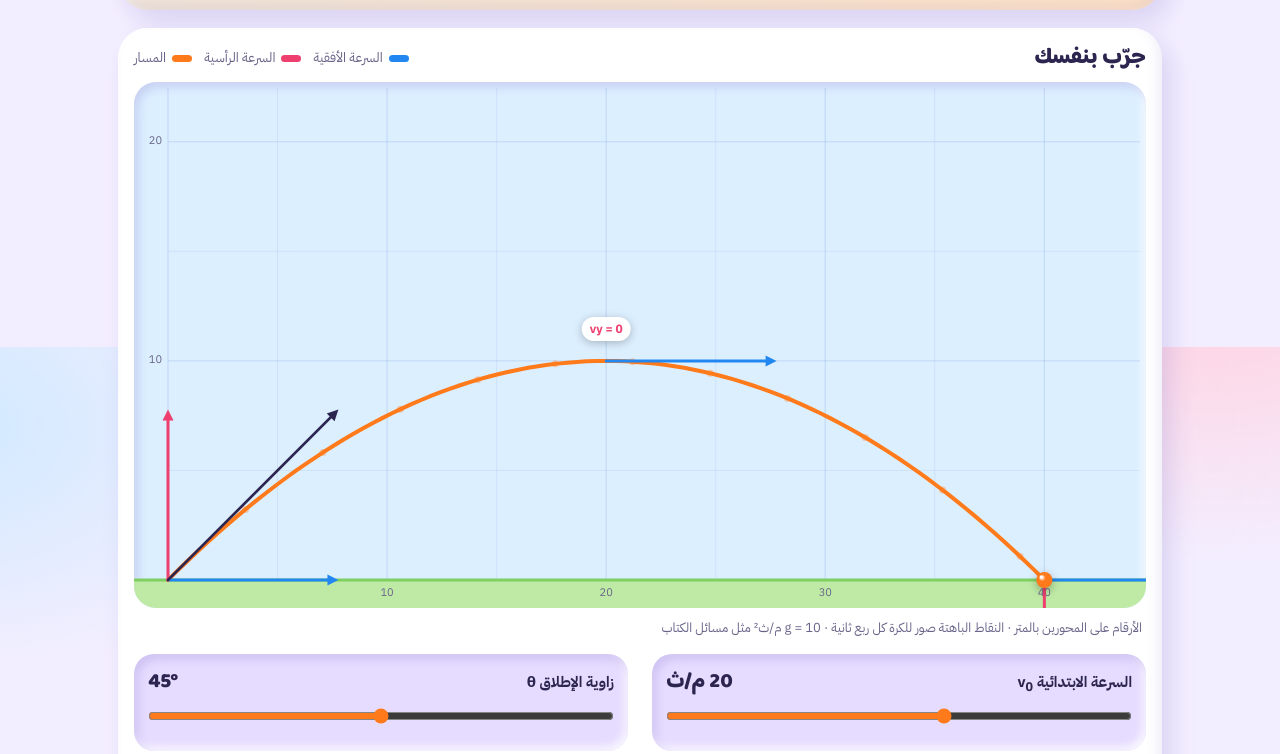
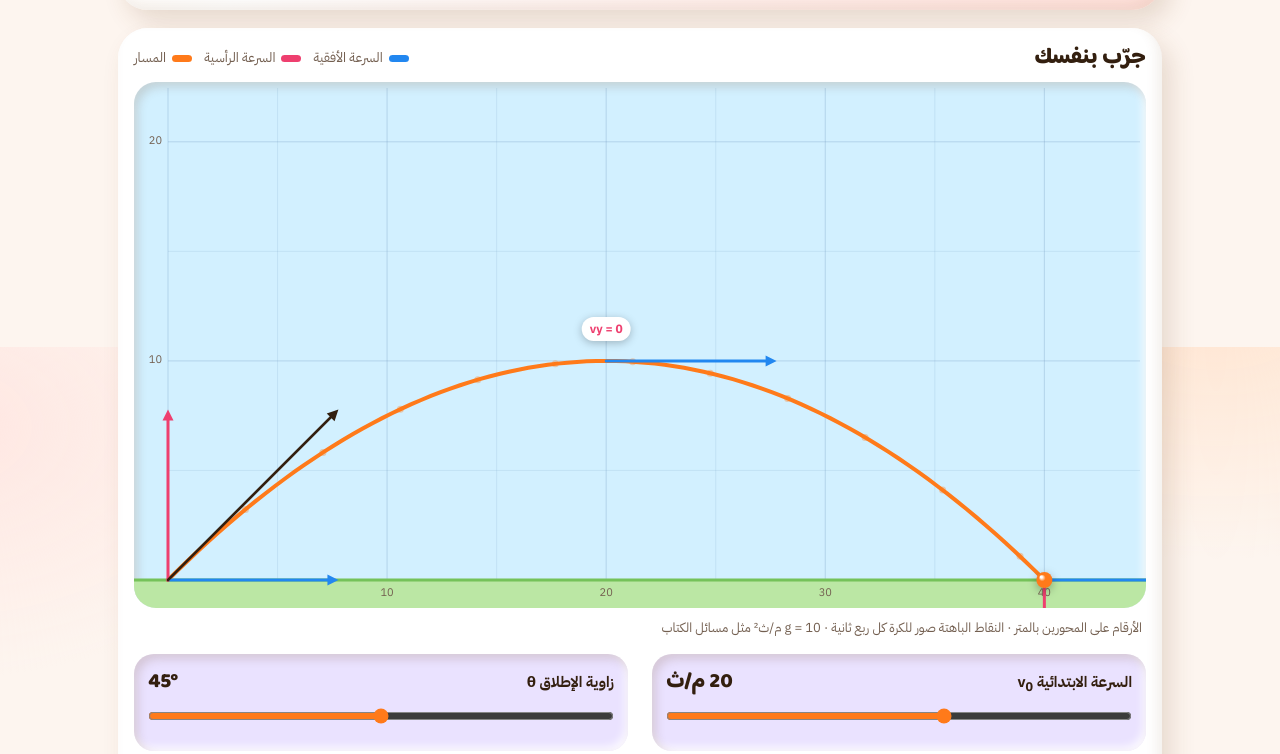
Before and after one commit to insightosis/masar, a plain HTML site: page lessons/phy-u1-1-3.html in a window 1280 px wide. Shown: the part 453-1207 px from the top of the page. Drawn offline with Linux system fonts and the light colour scheme.

Commit message:
Hue-pair colour system, overlap fixes, flexible course, richer latest page
- Colours follow the StudyCore approach: near-neutral ground tinted by the page's hue pair,
  lessons set data-subject; title card washes stay in one family
- Trip diagram labels moved clear of the arrows; long symbols get a smaller bubble
- The online course is marked as flexible in the timetable
- latest.html carries KEY-POINT and HOOK-SEED lines for the ChatGPT task

Co-Authored-By: Claude Opus 5.5 <noreply@anthropic.com>
Claude-Session: https://claude.ai/code/session_01N35Hs5Zb49hnRfQLhTwduC

```diff
--- a/assets/site.css
+++ b/assets/site.css
@@ -1,52 +1,64 @@
 :root{
-  /* Masar hub: soft clay on a lilac sky (light) or a plum night (dark). Every card is a puffy clay tile;
-     each subject brings its own colour through --sc, from which --soft (fills) and --ink (text) are derived. */
-  --bg:#f3eeff;
-  --card:#ffffff;
-  --text:#2c2550;
-  --muted:#686489;
-  --line:rgba(110,92,190,.18);
-  --accent:#ff5f8f;
-  --accent-soft:#ffd6e3;
-  --pink-ink:#d63b6c;
-  --ok:#14a466;
-  --ok-soft:#cff5e2;
-  --bad:#e0365f;
-  --p-peach:#ffe2c4; --p-mint:#cdf6e4; --p-pink:#ffd9e6; --p-lav:#e6dcff; --p-sky:#d6ecff; --p-butter:#fff0b8;
-  --hook-ink:#80580a;
-  --sky:#dcefff; --ground:#bfeaa6; --ground-line:#7fcf63; --gridline:rgba(90,130,210,.22);
-  --clay:9px 12px 24px rgba(108,86,190,.18), inset -5px -7px 12px rgba(108,86,190,.10), inset 5px 6px 12px rgba(255,255,255,.9);
-  --clay-sm:5px 7px 14px rgba(108,86,190,.16), inset -3px -4px 8px rgba(108,86,190,.09), inset 3px 4px 8px rgba(255,255,255,.9);
-  --press:inset 4px 5px 10px rgba(108,86,190,.20), inset -3px -4px 8px rgba(255,255,255,.85);
-  --glow1:#ffd3e2; --glow2:#cfe9ff; --glow3:#e2d6ff;
+  /* Masar colour system (after QElite/StudyCore): a near-neutral ground tinted by the page's hue pair,
+     the hue doing its work in accents and washes. The hub uses lilac→pink; each lesson sets
+     data-subject on <html> to its own pair. Pastel fills (--p-*) are a fixed shared set and may mix. */
+  --hue:292; --hue2:332;
   --r:26px;
   --display:"Baloo Bhaijaan 2","IBM Plex Sans Arabic",system-ui,sans-serif;
   --body:"IBM Plex Sans Arabic",system-ui,"Segoe UI",Tahoma,sans-serif;
   --mono:"JetBrains Mono",ui-monospace,Menlo,monospace;
+}
+:root[data-subject="physics"]  {--hue:58; --hue2:28}
+:root[data-subject="chemistry"]{--hue:168;--hue2:196}
+:root[data-subject="biology"]  {--hue:136;--hue2:110}
+:root[data-subject="math"]     {--hue:292;--hue2:262}
+:root[data-subject="geology"]  {--hue:38; --hue2:12}
+:root{
+  --bg:oklch(.975 .012 var(--hue));
+  --card:oklch(1 0 0);
+  --text:oklch(.26 .04 var(--hue));
+  --muted:oklch(.50 .035 var(--hue));
+  --line:oklch(.86 .03 var(--hue));
+  --accent:oklch(.62 .18 var(--hue2));
+  --accent-soft:oklch(.92 .055 var(--hue2));
+  --pink-ink:oklch(.52 .19 var(--hue2));
+  --wash:oklch(.95 .045 var(--hue)); --wash2:oklch(.94 .05 var(--hue2));
+  --ok:#139a5f; --ok-soft:#d3f4e3; --bad:#dc2f5a;
+  --p-peach:oklch(.93 .06 60); --p-mint:oklch(.94 .055 165); --p-pink:oklch(.93 .055 0); --p-lav:oklch(.93 .05 295); --p-sky:oklch(.93 .05 235); --p-butter:oklch(.95 .07 95);
+  --hook-ink:oklch(.45 .1 75);
+  --sky:oklch(.94 .04 235); --ground:oklch(.88 .1 135); --ground-line:oklch(.74 .16 138); --gridline:oklch(.6 .08 250 / .25);
+  --clay:9px 12px 24px oklch(.45 .08 var(--hue) / .16), inset -5px -7px 12px oklch(.45 .08 var(--hue) / .09), inset 5px 6px 12px rgba(255,255,255,.9);
+  --clay-sm:5px 7px 14px oklch(.45 .08 var(--hue) / .15), inset -3px -4px 8px oklch(.45 .08 var(--hue) / .08), inset 3px 4px 8px rgba(255,255,255,.9);
+  --press:inset 4px 5px 10px oklch(.45 .08 var(--hue) / .18), inset -3px -4px 8px rgba(255,255,255,.85);
+  --glow1:oklch(.94 .04 var(--hue)); --glow2:oklch(.95 .035 var(--hue2)); --glow3:oklch(.96 .03 var(--hue));
   color-scheme:light;
 }
 @media (prefers-color-scheme:dark){:root:not([data-theme="light"]){
-  --bg:#181430; --card:#272149; --text:#f2eeff; --muted:#b1aad6; --line:rgba(200,185,255,.16);
-  --accent:#ff6f9b; --accent-soft:#5a2b4a; --pink-ink:#ff8fb3; --ok:#4fdc98; --ok-soft:#1d4a3a; --bad:#ff6f8f;
-  --p-peach:#4a3326; --p-mint:#1f4438; --p-pink:#4d2a3f; --p-lav:#3a2f66; --p-sky:#22395c; --p-butter:#4a4020;
-  --hook-ink:#ffd77a;
-  --sky:#1e2a4d; --ground:#2c4a2a; --ground-line:#5fae4a; --gridline:rgba(150,170,255,.16);
-  --clay:9px 12px 26px rgba(0,0,0,.45), inset -5px -7px 12px rgba(0,0,0,.28), inset 5px 6px 12px rgba(255,255,255,.08);
-  --clay-sm:5px 7px 14px rgba(0,0,0,.4), inset -3px -4px 8px rgba(0,0,0,.25), inset 3px 4px 8px rgba(255,255,255,.07);
+  --bg:oklch(.18 .018 var(--hue)); --card:oklch(.245 .024 var(--hue)); --text:oklch(.96 .012 var(--hue)); --muted:oklch(.74 .035 var(--hue)); --line:oklch(.38 .03 var(--hue));
+  --accent:oklch(.76 .15 var(--hue2)); --accent-soft:oklch(.36 .08 var(--hue2)); --pink-ink:oklch(.80 .14 var(--hue2));
+  --wash:oklch(.30 .06 var(--hue)); --wash2:oklch(.29 .06 var(--hue2));
+  --ok:#4fdc98; --ok-soft:#1d4a3a; --bad:#ff6f8f;
+  --p-peach:oklch(.34 .06 60); --p-mint:oklch(.34 .055 165); --p-pink:oklch(.34 .06 0); --p-lav:oklch(.34 .06 295); --p-sky:oklch(.34 .06 235); --p-butter:oklch(.36 .06 95);
+  --hook-ink:oklch(.88 .12 90);
+  --sky:oklch(.27 .05 250); --ground:oklch(.36 .07 140); --ground-line:oklch(.62 .14 140); --gridline:oklch(.8 .06 250 / .16);
+  --clay:9px 12px 26px rgba(0,0,0,.45), inset -5px -7px 12px rgba(0,0,0,.28), inset 5px 6px 12px rgba(255,255,255,.07);
+  --clay-sm:5px 7px 14px rgba(0,0,0,.4), inset -3px -4px 8px rgba(0,0,0,.25), inset 3px 4px 8px rgba(255,255,255,.06);
   --press:inset 4px 5px 10px rgba(0,0,0,.45), inset -3px -4px 8px rgba(255,255,255,.06);
-  --glow1:#3b1f45; --glow2:#1b2c52; --glow3:#2c2160;
+  --glow1:oklch(.25 .05 var(--hue)); --glow2:oklch(.24 .05 var(--hue2)); --glow3:oklch(.22 .04 var(--hue));
   color-scheme:dark;
 }}
 :root[data-theme="dark"]{
-  --bg:#181430; --card:#272149; --text:#f2eeff; --muted:#b1aad6; --line:rgba(200,185,255,.16);
-  --accent:#ff6f9b; --accent-soft:#5a2b4a; --pink-ink:#ff8fb3; --ok:#4fdc98; --ok-soft:#1d4a3a; --bad:#ff6f8f;
-  --p-peach:#4a3326; --p-mint:#1f4438; --p-pink:#4d2a3f; --p-lav:#3a2f66; --p-sky:#22395c; --p-butter:#4a4020;
-  --hook-ink:#ffd77a;
-  --sky:#1e2a4d; --ground:#2c4a2a; --ground-line:#5fae4a; --gridline:rgba(150,170,255,.16);
-  --clay:9px 12px 26px rgba(0,0,0,.45), inset -5px -7px 12px rgba(0,0,0,.28), inset 5px 6px 12px rgba(255,255,255,.08);
-  --clay-sm:5px 7px 14px rgba(0,0,0,.4), inset -3px -4px 8px rgba(0,0,0,.25), inset 3px 4px 8px rgba(255,255,255,.07);
+  --bg:oklch(.18 .018 var(--hue)); --card:oklch(.245 .024 var(--hue)); --text:oklch(.96 .012 var(--hue)); --muted:oklch(.74 .035 var(--hue)); --line:oklch(.38 .03 var(--hue));
+  --accent:oklch(.76 .15 var(--hue2)); --accent-soft:oklch(.36 .08 var(--hue2)); --pink-ink:oklch(.80 .14 var(--hue2));
+  --wash:oklch(.30 .06 var(--hue)); --wash2:oklch(.29 .06 var(--hue2));
+  --ok:#4fdc98; --ok-soft:#1d4a3a; --bad:#ff6f8f;
+  --p-peach:oklch(.34 .06 60); --p-mint:oklch(.34 .055 165); --p-pink:oklch(.34 .06 0); --p-lav:oklch(.34 .06 295); --p-sky:oklch(.34 .06 235); --p-butter:oklch(.36 .06 95);
+  --hook-ink:oklch(.88 .12 90);
+  --sky:oklch(.27 .05 250); --ground:oklch(.36 .07 140); --ground-line:oklch(.62 .14 140); --gridline:oklch(.8 .06 250 / .16);
+  --clay:9px 12px 26px rgba(0,0,0,.45), inset -5px -7px 12px rgba(0,0,0,.28), inset 5px 6px 12px rgba(255,255,255,.07);
+  --clay-sm:5px 7px 14px rgba(0,0,0,.4), inset -3px -4px 8px rgba(0,0,0,.25), inset 3px 4px 8px rgba(255,255,255,.06);
   --press:inset 4px 5px 10px rgba(0,0,0,.45), inset -3px -4px 8px rgba(255,255,255,.06);
-  --glow1:#3b1f45; --glow2:#1b2c52; --glow3:#2c2160;
+  --glow1:oklch(.25 .05 var(--hue)); --glow2:oklch(.24 .05 var(--hue2)); --glow3:oklch(.22 .04 var(--hue));
   color-scheme:dark;
 }
 /* subject colour: any element that sets --sc gets a matching fill and a readable text colour for the theme */
--- a/lessons/phy-u1-1-3.html
+++ b/lessons/phy-u1-1-3.html
@@ -1,5 +1,5 @@
 <!DOCTYPE html>
-<html lang="ar" dir="rtl">
+<html lang="ar" dir="rtl" data-subject="physics">
 <head>
 <meta charset="utf-8">
 <meta name="viewport" content="width=device-width, initial-scale=1">
@@ -15,7 +15,7 @@
 @media (prefers-color-scheme:dark){:root:not([data-theme="light"]){--path:#ff9a4d;--vx:#5aaeff;--vy:#ff6f93;--g:#a98bff}}
 :root[data-theme="dark"]{--path:#ff9a4d;--vx:#5aaeff;--vy:#ff6f93;--g:#a98bff}
 .top .brand{font-size:1.05rem}
-.hero{margin-top:14px;padding:24px 24px 14px;border-radius:30px;background:linear-gradient(170deg,var(--p-sky) 0%,var(--p-peach) 100%);box-shadow:var(--clay)}
+.hero{margin-top:14px;padding:24px 24px 14px;border-radius:30px;background:linear-gradient(160deg,var(--wash) 0%,var(--card) 55%,var(--wash2) 100%);box-shadow:var(--clay)}
 .hero .eyebrow{margin:0;font-weight:700;color:var(--ink)}
 .hero h1{font-size:clamp(2.5rem,9vw,4.2rem);margin:.05em 0 .15em}
 .hero p{max-width:58ch;font-size:1.1rem;margin:0}
@@ -66,6 +66,7 @@ svg{max-width:100%;height:auto;display:block}
 .sym{display:grid;grid-template-columns:64px 1fr;gap:12px;align-items:start;padding:14px;border-radius:24px;background:var(--card);box-shadow:var(--clay-sm)}
 .sym .bub{width:64px;height:64px;border-radius:50%;display:grid;place-items:center;background:var(--bb,var(--p-peach));box-shadow:var(--clay-sm);font-family:"Noto Serif",Georgia,serif;font-style:italic;font-weight:700;font-size:1.45rem;color:var(--bc,var(--ink));direction:ltr}
 .sym .bub sub{font-size:.55em}
+.sym .bub.sm{font-size:1.1rem}
 .sym h3{margin:0;font-size:1.1rem}
 .sym .en{direction:ltr;unicode-bidi:isolate;font-size:12.5px;color:var(--muted);font-weight:500}
 .sym p{margin:2px 0 0;font-size:14.5px;line-height:1.65}
@@ -139,7 +140,7 @@ svg{max-width:100%;height:auto;display:block}
 .q .opts button:disabled{cursor:default}
 .why{margin:10px 0 0;font-size:14.5px;color:var(--muted)}
 .why[hidden]{display:none}
-.sum{padding:22px;border-radius:30px;background:linear-gradient(150deg,var(--p-peach),var(--p-sky));box-shadow:var(--clay)}
+.sum{padding:22px;border-radius:30px;background:linear-gradient(150deg,var(--wash),var(--wash2));box-shadow:var(--clay)}
 .sum ol{margin:0;padding-inline-start:1.3em;display:grid;gap:6px;font-size:1.05rem}
 .more{display:flex;flex-wrap:wrap;gap:10px;align-items:center;margin-top:14px;color:var(--muted);font-size:15px}
 .links{display:grid;gap:10px}
@@ -207,12 +208,12 @@ svg{max-width:100%;height:auto;display:block}
   <div class="syms">
     <div class="sym"><span class="bub"><span>v<sub>0</sub></span></span><div><h3>السرعة الابتدائية <span class="en">Initial velocity</span></h3><p>سرعة الكرة لحظة خروجها من يدك (م/ث).</p><span class="hook">الصفر = لحظة الصفر، بداية الرحلة.</span></div></div>
     <div class="sym"><span class="bub"><span>θ</span></span><div><h3>زاوية الإطلاق <span class="en">Launch angle</span></h3><p>الزاوية بين اتجاه الرمية والأرض (المحور الأفقي).</p><span class="hook">تخيّل عقرب ساعة يرتفع عن خط الأرض.</span></div></div>
-    <div class="sym" style="--bb:var(--p-sky);--bc:var(--vx)"><span class="bub"><span>v<sub>0x</sub></span></span><div><h3>المركبة الأفقية للسرعة <span class="en">Horizontal component</span></h3><p>الجزء من السرعة الذي يمشي مع الأرض. <b>ثابت</b> طوال الرحلة، لذلك v<sub>x</sub> = v<sub>0x</sub>.</p><span class="hook">x خط ممدود على الأرض، مثل سيارة على مثبت السرعة.</span></div></div>
-    <div class="sym" style="--bb:var(--p-pink);--bc:var(--vy)"><span class="bub"><span>v<sub>0y</sub></span></span><div><h3>المركبة الرأسية للسرعة <span class="en">Vertical component</span></h3><p>الجزء الذي يصعد بالكرة. بعد الرمي نسميه v<sub>y</sub>، ويتناقص حتى يصير صفراً عند القمة.</p><span class="hook">y مثل المصعد ↑↓.</span></div></div>
+    <div class="sym" style="--bb:var(--p-sky);--bc:var(--vx)"><span class="bub sm"><span>v<sub>0x</sub></span></span><div><h3>المركبة الأفقية للسرعة <span class="en">Horizontal component</span></h3><p>الجزء من السرعة الذي يمشي مع الأرض. <b>ثابت</b> طوال الرحلة، لذلك v<sub>x</sub> = v<sub>0x</sub>.</p><span class="hook">x خط ممدود على الأرض، مثل سيارة على مثبت السرعة.</span></div></div>
+    <div class="sym" style="--bb:var(--p-pink);--bc:var(--vy)"><span class="bub sm"><span>v<sub>0y</sub></span></span><div><h3>المركبة الرأسية للسرعة <span class="en">Vertical component</span></h3><p>الجزء الذي يصعد بالكرة. بعد الرمي نسميه v<sub>y</sub>، ويتناقص حتى يصير صفراً عند القمة.</p><span class="hook">y مثل المصعد ↑↓.</span></div></div>
     <div class="sym" style="--bb:var(--p-lav);--bc:var(--g)"><span class="bub"><span>g</span></span><div><h3>عجلة الجاذبية <span class="en">Gravitational acceleration</span></h3><p>الكتاب يسمي التسارع "عجلة". مقدارها نحو 10 م/ث² في المسائل، واتجاهها لأسفل دائماً، لذلك a<sub>y</sub> = −g.</p><span class="hook">g من Gravity: الأرض تشدّ.</span></div></div>
-    <div class="sym"><span class="bub"><span>Δx Δy</span></span><div><h3>الإزاحة <span class="en">Displacement</span></h3><p>Δx كم تقدمت الكرة أفقياً، و Δy كم ارتفعت أو نزلت.</p><span class="hook">Δ (دلتا) تعني "التغيّر في".</span></div></div>
+    <div class="sym"><span class="bub"><span>Δ</span></span><div><h3>الإزاحة Δx و Δy <span class="en">Displacement</span></h3><p>Δx كم تقدمت الكرة أفقياً، و Δy كم ارتفعت أو نزلت.</p><span class="hook">Δ (دلتا) تعني "التغيّر في".</span></div></div>
     <div class="sym"><span class="bub"><span>t′</span></span><div><h3>الزمن الكلي <span class="en">Time of flight</span></h3><p>t زمن الوصول لأعلى نقطة، و t′ زمن الرحلة كلها: t′ = 2t.</p><span class="hook">الشَرطة على t′ = "الرحلة كاملة".</span></div></div>
-    <div class="sym"><span class="bub"><span>h<sub>max</sub></span></span><div><h3>أقصى ارتفاع <span class="en">Maximum height</span></h3><p>أعلى نقطة تصلها الكرة، وعندها v<sub>y</sub> = 0.</p><span class="hook">max = الأكبر، القمة.</span></div></div>
+    <div class="sym"><span class="bub sm"><span>h<sub>max</sub></span></span><div><h3>أقصى ارتفاع <span class="en">Maximum height</span></h3><p>أعلى نقطة تصلها الكرة، وعندها v<sub>y</sub> = 0.</p><span class="hook">max = الأكبر، القمة.</span></div></div>
     <div class="sym"><span class="bub"><span>R</span></span><div><h3>المدى الأفقي <span class="en">Range</span></h3><p>المسافة على الأرض بين نقطة الإطلاق ونقطة الوصول على نفس المستوى.</p><span class="hook">R من Range: طول الرحلة على الأرض.</span></div></div>
   </div>
 </section>
@@ -292,7 +293,7 @@ svg{max-width:100%;height:auto;display:block}
 
 <section class="sec" style="--sc:#f07c2a" aria-labelledby="s5">
   <div class="sec-head"><span class="num">5</span><h2 id="s5">رحلة الكرة خطوة بخطوة</h2></div>
-  <div class="boxv"><svg id="anat" viewBox="0 0 720 320" role="img" aria-label="خمس نقاط على المسار: السهم الأزرق بنفس الطول، والسهم الأحمر يقصر حتى يختفي عند القمة ثم يكبر للأسفل"></svg></div>
+  <div class="boxv"><svg id="anat" viewBox="0 0 720 350" role="img" aria-label="خمس نقاط على المسار: السهم الأزرق بنفس الطول، والسهم الأحمر يقصر حتى يختفي عند القمة ثم يكبر للأسفل"></svg></div>
   <ul class="pts" style="margin-top:12px">
     <li style="--b:var(--vx)">السهم <span class="x">الأزرق</span> بنفس الطول في كل نقطة: المركبة الأفقية ثابتة.</li>
     <li style="--b:var(--vy)">السهم <span class="y">الأحمر</span> يقصر حتى يختفي عند القمة، ثم يكبر للأسفل. بدون هواء، تصطدم الكرة بالأرض بنفس سرعة الإطلاق.</li>
@@ -500,7 +501,7 @@ $("#dropBtn").addEventListener("click",playDrop);
 function drawAnat(){var s=solve(20,55),ox=70,oy=272,ka=3.4,h="",k=Math.min(590/s.R,215/s.H);
   function mk(id,col){return '<marker id="'+id+'" viewBox="0 0 10 10" refX="8" refY="5" markerWidth="6" markerHeight="6" orient="auto-start-reverse"><path d="M0 0L10 5L0 10z" fill="'+col+'"/></marker>';}
   h+="<defs>"+mk("ac","var(--vx)")+mk("ar","var(--vy)")+mk("ag","var(--g)")+"</defs>";
-  h+='<rect x="0" y="'+oy+'" width="720" height="48" fill="var(--ground)"/><line x1="0" y1="'+oy+'" x2="720" y2="'+oy+'" stroke="var(--ground-line)" stroke-width="3"/>';
+  h+='<rect x="0" y="'+oy+'" width="720" height="78" fill="var(--ground)"/><line x1="0" y1="'+oy+'" x2="720" y2="'+oy+'" stroke="var(--ground-line)" stroke-width="3"/>';
   var d="";for(var i=0;i<=80;i++){var t=s.T*i/80,p=posAt(s,t);d+=(i?"L":"M")+(ox+p.x*k).toFixed(1)+" "+(oy-p.y*k).toFixed(1);}
   h+='<path d="'+d+'" fill="none" stroke="var(--path)" stroke-width="4" stroke-linecap="round"/>';
   [0,.25,.5,.75,1].forEach(function(f){var t=s.T*f,p=posAt(s,t),vy=s.vy-G*t,px=ox+p.x*k,py=oy-Math.max(0,p.y)*k;
@@ -511,8 +512,9 @@ function drawAnat(){var s=solve(20,55),ox=70,oy=272,ka=3.4,h="",k=Math.min(590/s
   h+='<line x1="'+(px-26)+'" y1="'+(py+10)+'" x2="'+(px-26)+'" y2="'+(py+10+G*ka)+'" stroke="var(--g)" stroke-width="3.5" marker-end="url(#ag)"/><text x="'+(px-42)+'" y="'+(py+36)+'" fill="var(--g)" font-family="Noto Serif,serif" font-style="italic" font-size="18" text-anchor="middle">g</text>';
   var T='font-family="IBM Plex Sans Arabic,sans-serif" font-weight="700" font-size="17" text-anchor="middle" style="direction:rtl"';
   h+='<text x="'+px+'" y="'+Math.max(22,py-22)+'" fill="var(--text)" '+T+'>القمة: السرعة الرأسية صفر</text>';
-  h+='<text x="'+(ox+30)+'" y="'+(oy+34)+'" fill="var(--vy)" '+T+'>صعود سريع ↑</text>';
-  h+='<text x="'+Math.min(640,ox+s.R*k-10)+'" y="'+(oy+34)+'" fill="var(--vy)" '+T+'>هبوط بنفس السرعة ↓</text>';
+  var lx=ox+s.R*k;
+  h+='<text x="'+(ox+95)+'" y="'+(oy+44)+'" fill="var(--vy)" '+T+'>صعود سريع ↑</text>';
+  h+='<text x="'+(lx-125)+'" y="'+(oy+44)+'" fill="var(--vy)" '+T+'>هبوط بنفس السرعة ↓</text>';
   $("#anat").innerHTML=h;}
 
 /* ---------- activities ---------- */
```
Also changed, not shown: assets/schedule.js (+5 -5 lines), index.html (+1 -1 lines), latest.html (+4 -0 lines), plan.html (+1 -1 lines), 1 other file.
